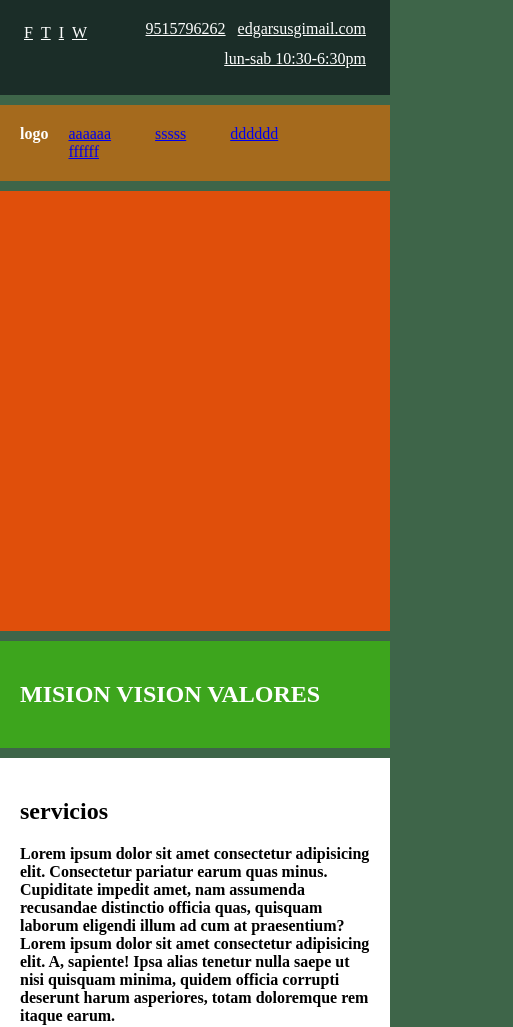
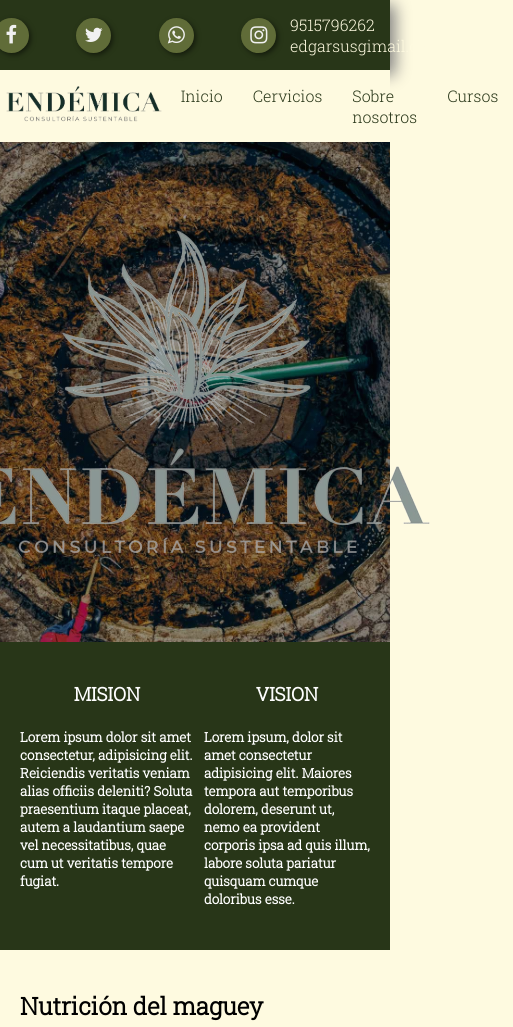
Before and after one commit to LuiSosa412/Pagina-Endemica, a plain HTML site: page endemica.html in a window 390 px wide. Shown: the top 1027 px of the page, 513 px wide, since content can reach past the window. Drawn offline with Linux system fonts and the light colour scheme.

Commit message:
comienzo a realizar el menu responsivo

```diff
--- a/endemica.html
+++ b/endemica.html
@@ -5,6 +5,12 @@
     <meta http-equiv="X-UA-Compatible" content="IE=edge">
     <meta name="viewport" content="width=device-width, initial-scale=1.0">
     <link rel="stylesheet" href="./styles.css">
+
+    <link rel="preconnect" href="https://fonts.googleapis.com">
+<link rel="preconnect" href="https://fonts.gstatic.com" crossorigin>
+<link href="https://fonts.googleapis.com/css2?family=Roboto+Slab:wght@300&display=swap" rel="stylesheet">
+
+    <link rel="stylesheet" href="https://stackpath.bootstrapcdn.com/font-awesome/4.7.0/css/font-awesome.min.css">
     <title>Endemica</title>
 </head>
 <body>
@@ -14,24 +20,27 @@
         <header class="header1">
 
             <div class="redesycontacto">
-                <div class="redes">
-                    <a href="#"class=links1>F</a>
-                    <a href="#"class=links1>T</a>
-                    <a href="#"class=links1>I</a>
-                    <a href="#"class=links1>W</a>
+
+                <div class="buttons">
+                    <a href="#" class="fa fa-facebook"></a>
+                    <a href="#" class="fa fa-twitter"></a>
+                    <a href="#" class="fa fa-whatsapp"></a>
+                    <a href="#" class="fa fa-instagram"></a>
                 </div>
+            </div>
+
 
                 <div class="contacto">
                     <a href="#"class=links1>9515796262</a>
                     <a href="#"class=links1>edgarsusgimail.com</a>
                 </div>
 
-            </div>
 
 
-                <div class="horario">
+
+                <!-- <div class="horario">
                     <a href="#"class=links1>lun-sab 10:30-6:30pm</a>
-                </div>
+                </div> -->
 
 
         </header>
@@ -39,37 +48,63 @@
         <header class="header2">
 
             <div class="logo">
-                <b>logo</b>
-
-            </div>
+                <img src="./assets/endemicaqa.png" alt="aa" class="img2"></div>
 
             <div class="menu">
-                <a href="#"class=links2>aaaaaa</a>
-                <a href="#"class=links2>sssss</a>
-                <a href="#"class=links2>dddddd</a>
-                <a href="#"class=links2>ffffff</a>
+                <a href="#"class=links2>Inicio</a>
+                <a href="#"class=links2>Cervicios</a>
+                <a href="#"class=links2>Sobre nosotros</a>
+                <a href="#"class=links2>Cursos</a>
 
             </div>
 
         </header>
 
         <main class="portada">
-            <div class="img-portada">
+            <img src="./assets/image.png" alt="" class="logo2">
 
-
-            </div>
         </main>
 
         <main class="nosotros">
-            <h2> MISION VISION VALORES</h2>
+
+            <div class="MISION">
+                <center><H3>MISION</H3></center>
+                <h5>Lorem ipsum dolor sit amet consectetur, adipisicing elit. Reiciendis veritatis veniam alias officiis deleniti? Soluta praesentium itaque placeat, autem a laudantium saepe vel necessitatibus, quae cum ut veritatis tempore fugiat.</h5>
+            </div>
+
+            <div class="VISION">
+                <center><H3>VISION</H3></center>
+                <h5>Lorem ipsum, dolor sit amet consectetur adipisicing elit. Maiores tempora aut temporibus dolorem, deserunt ut, nemo ea provident corporis ipsa ad quis illum, labore soluta pariatur quisquam cumque doloribus esse.</h5>
+            </div>
+
+
         </main>
 
         <main class="contenido">
-            <h2>servicios</h2>
+            <h2>Nutrición del maguey</h2>
             <b>Lorem ipsum dolor sit amet consectetur adipisicing elit. Consectetur pariatur earum quas minus. Cupiditate impedit amet, nam assumenda recusandae distinctio officia quas, quisquam laborum eligendi illum ad cum at praesentium?</b>
             <br>
             <b>Lorem ipsum dolor sit amet consectetur adipisicing elit. A, sapiente! Ipsa alias tenetur nulla saepe ut nisi quisquam minima, quidem officia corrupti deserunt harum asperiores, totam doloremque rem itaque earum.
             </b>
+
+            <h2>Control de plagas y enfermedades del maguey</h2>
+            <b>Lorem ipsum dolor sit amet consectetur adipisicing elit. Consectetur pariatur earum quas minus. Cupiditate impedit amet, nam assumenda recusandae distinctio officia quas, quisquam laborum eligendi illum ad cum at praesentium?</b>
+            <br>
+            <b>Lorem ipsum dolor sit amet consectetur adipisicing elit. A, sapiente! Ipsa alias tenetur nulla saepe ut nisi quisquam minima, quidem officia corrupti deserunt harum asperiores, totam doloremque rem itaque earum.
+            </b>
+
+            <h2>Tratamiento de vinazas y bagazo</h2>
+            <b>Lorem ipsum dolor sit amet consectetur adipisicing elit. Consectetur pariatur earum quas minus. Cupiditate impedit amet, nam assumenda recusandae distinctio officia quas, quisquam laborum eligendi illum ad cum at praesentium?</b>
+            <br>
+            <b>Lorem ipsum dolor sit amet consectetur adipisicing elit. A, sapiente! Ipsa alias tenetur nulla saepe ut nisi quisquam minima, quidem officia corrupti deserunt harum asperiores, totam doloremque rem itaque earum.
+            </b>
+
+
+
+
+
+
+
         </main>
 
         <aside class="sidebar">
--- a/styles.css
+++ b/styles.css
@@ -6,11 +6,12 @@
 body{
     margin: 0px;
     padding: 0px;
+    font-family: 'Roboto Slab', serif;
 }
 
 
 body{
-    background: #3e6549;
+    background: #fefae0;
 }
 
 
@@ -20,7 +21,7 @@ body{
     max-width: 1400px;  /*ancho maximo */
     margin: 0px auto 0px auto;   /*el auto es para centar la pagina*/
     display: grid;
-    grid-gap: 10px;  gap /*son los espaciados entre contenidos, solo aplica para partes internas*/
+    grid-gap: 0px 10px;  /*gap son los espaciados entre contenidos, solo aplica para partes internas*/
     grid-template-columns: repeat(3, 1fr); /* es decir 3 de una fraccion de el espacio disponible  */
     grid-template-rows: repeat(7, auto); /*es decir 7 filas de medida automatica*/
 
@@ -44,100 +45,177 @@ body{
 .contenedor .widget-2,
 .contenedor .footer {
 	background: #fff;
-	padding: 20px;
+	padding: 0px;
 	border-radius: 0px;
 }
 /* como solo se lo aplica a los divs debemos
 especificar los demas contenedores*/
 
 .contenedor .header1 {
-	background: #1b2d28;
+	background: #283618;
+
 	color: #fff;
 	/* grid-column-start: 1;
     grid-column-end: 4;  */
     /* empieza en la colunna uno y
     yermina e la 4 o podemos pner -1 para abarcar toda la fila*/
-    height: 55px;
+    height: 70px;
     /* display: flex;
     align-items: center;
     justify-content: center; */
     grid-area: header1;
+    /* display: flex;
+    justify-content: space-around; */
+    box-shadow: 5px 5px 15px gray;
+    display: flex;
+    align-items: center;
+    justify-content: space-around;
+}
 
+
+
+.redesycontacto{
+    display: flex;
+    /* flex-direction: row; */
+    justify-content: space-between;
+    /* justify-content: space-around; */
+    margin: -30px;
+
+}
+
+.buttons{
+    display: flex;
+    align-items: start;
+    justify-content: flex-start;
 
 }
 
 
-.redesycontacto{
-    display: flex;
-    flex-direction: row;
-    justify-content: space-between;
 
+.buttons {
+  min-width: 330px;
+  display: flex;
+  justify-content: space-around;
+}
+
+.buttons a {
+  text-decoration: none;
+  font-size: 20px;
+  width: 35px;
+  height: 35px;
+  line-height: 35px;
+  text-align: center;
+  background: #606c38;
+  color: #f1f1f1;
+  border-radius: 50%;
+  box-shadow: 2px 2px 5px rgba(0, 0, 0, .5);
+  transition: all .4s ease-in-out;
+}
+
+.buttons a:hover {
+  transform: scale(1.2);
+}
+
+.contacto{
+    /* display: flex;
+
+    align-items: center; */
 
 }
 
-.redes{
-    display: flex;
-    align-items: start;
-    justify-content: flex-start;
-}
-
-/* .contacto{
-    display: flex;
-    justify-content: flex-end;
-    align-items: flex-end;
-} */
-
 .horario{
+    text-decoration: none;
     display: flex;
     justify-content:end ;
+    margin: 0px 230px 0px 0px;
+
 }
 
 .links1{
-    color: #ffffff;
-    margin: 4px;
+    color: #fefae0;
+    margin: 20px;
+    outline: none;
+    text-decoration: none;
 }
 
 .contenedor .header2 {
-	background: #a56a1d;
+	background: #fefae0;
 	color: #fff;
     /* grid-column-start: 1;
     grid-column-end: 4; */
     grid-area: header2;
     display: flex;
     justify-content: space-around;
+    align-items: center;
+
 
 }
 
 .links2{
-    margin: 10px;
-    padding: 10PX;
+    margin: 0px;
+    padding: 15PX;
+    color:#283618;
+    outline: none;
+    text-decoration: none;
 }
 
+.logo{
+
+
+}
+
+.img2{
+    height: 40px;
+
+}
+
+.menu{
+    display: flex;
+    align-self: center;
+}
 
 .contenedor .portada{
-    background: #e04f0b;
+    /* background: #e04f0b; */
 	color: #fff;
     grid-column-start: 1;
     grid-column-end: 4;
     grid-area: portada;
 
-    height: 400px;
+    background-image: linear-gradient(rgba(5,7,12,0.40),rgba(5,7,12,0.40)),
+    url(./assets/MezcalPor.jpg);
+
+    background-repeat: no-repeat;
+    background-position: center;
+    background-size: cover;
+
+    height: 500px;
+
+    display: flex;
+    justify-content: center;
+    align-items: center;
 }
 
 
 
 
 .contenedor .nosotros{
-    background: #3da51d;
+    background: #283618;
 	color: #fff;
     grid-column-start: 1;
     grid-column-end: 4;
     grid-area: nosotros;
+    display: flex;
+    justify-content: flex-start;
+    grid-gap: 10px;
+    padding: 20px;
 }
 
 .contenedor .contenido{
     /* grid-column: span 2; */
     grid-area: contenido;
+    background: #fefae0;
+    padding: 20px;
+
 } /*hacemos esto para que el contenodo abarque
 2 columnas*/
 
@@ -147,7 +225,7 @@ especificar los demas contenedores*/
     grid-column: 3/4;
     /* para centrar el texto de forma horizontal
     y vertical podemos usar flexbox*/
-    background: #fAA43D;
+    background: #606c38;
     text-align: center;
     display: flex;
     align-items: center;
@@ -174,15 +252,18 @@ especificar los demas contenedores*/
 
 .contenedor .widget-1{
     grid-area: widget-1 ;
+    background: #fefae0;
 }
 .contenedor .widget-2{
     grid-area: widget-2 ;
+    background: #fefae0;
 }
 
 
 
 .contenedor .footer{
-    background: #12203E;
+	background: #283618;
+    background: #;
     color: #fff;
     /* grid-column: span 3; */
 
```
Also changed, not shown: assets/endemicaq.png (added), assets/endemicaqa.png (added), assets/image.png (added), assets/logo yagart 2023 final.png (added).
